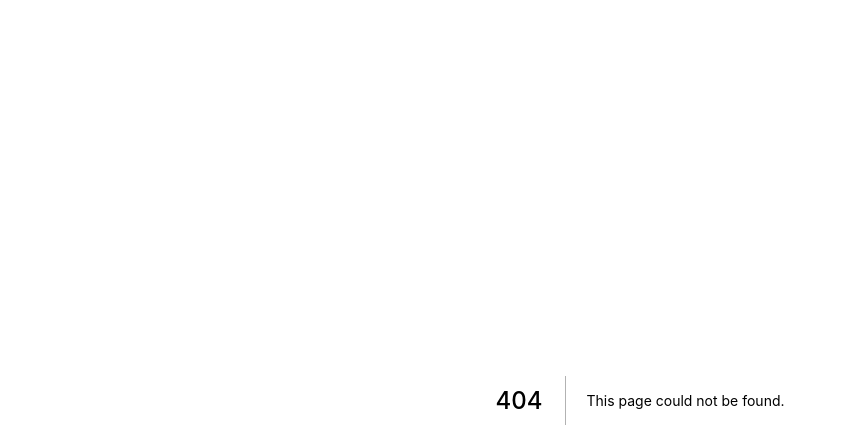
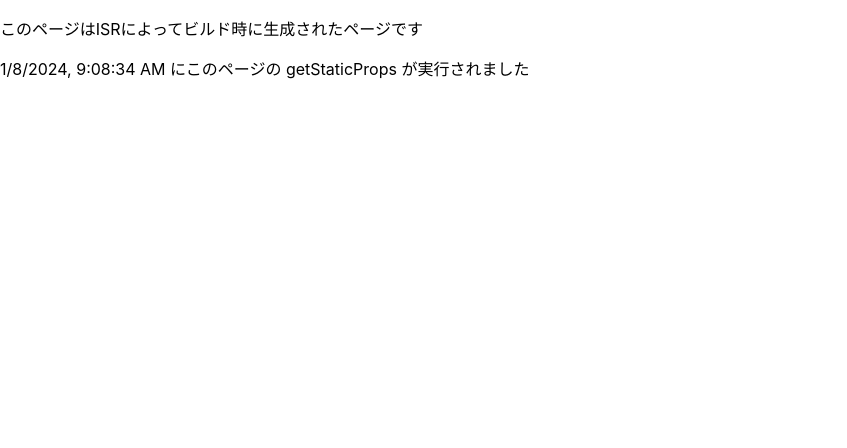
Before and after one commit to nobushi95/ts-react-next-webapp-book, a Next.js app in the folder ch03/next-sample/: page /isr in a window 1280 px wide. Before the commit this address had no page. Shown: the top 448 px of the page, without its empty margins (0-847 px from the left). Built offline with nearby package versions, Linux system fonts and the light colour scheme.

Commit message:
isrページ追加

```diff
--- /dev/null
+++ b/ch03/next-sample/pages/isr.tsx
@@ -0,0 +1,44 @@
+import { GetStaticProps, NextPage } from 'next';
+import Head from 'next/head';
+import { useRouter } from 'next/router';
+
+type ISRProps = {
+  message: string;
+};
+
+const ISR: NextPage<ISRProps> = (props) => {
+  const { message } = props;
+
+  const router = useRouter();
+
+  if (router.isFallback) {
+    return <div>Loading...</div>;
+  }
+
+  return (
+    <div>
+      <Head>
+        <time>Create Next App</time>
+        <link rel="icon" href="/favicon.ico" />
+      </Head>
+      <main>
+        <p>このページはISRによってビルド時に生成されたページです</p>
+        <p>{message}</p>
+      </main>
+    </div>
+  );
+};
+
+export const getStaticProps: GetStaticProps<ISRProps> = async (context) => {
+  const timestamp = new Date().toLocaleString();
+  const message = `${timestamp} にこのページの getStaticProps が実行されました`;
+
+  return {
+    props: {
+      message,
+    },
+    revalidate: 60,
+  };
+};
+
+export default ISR;
```
